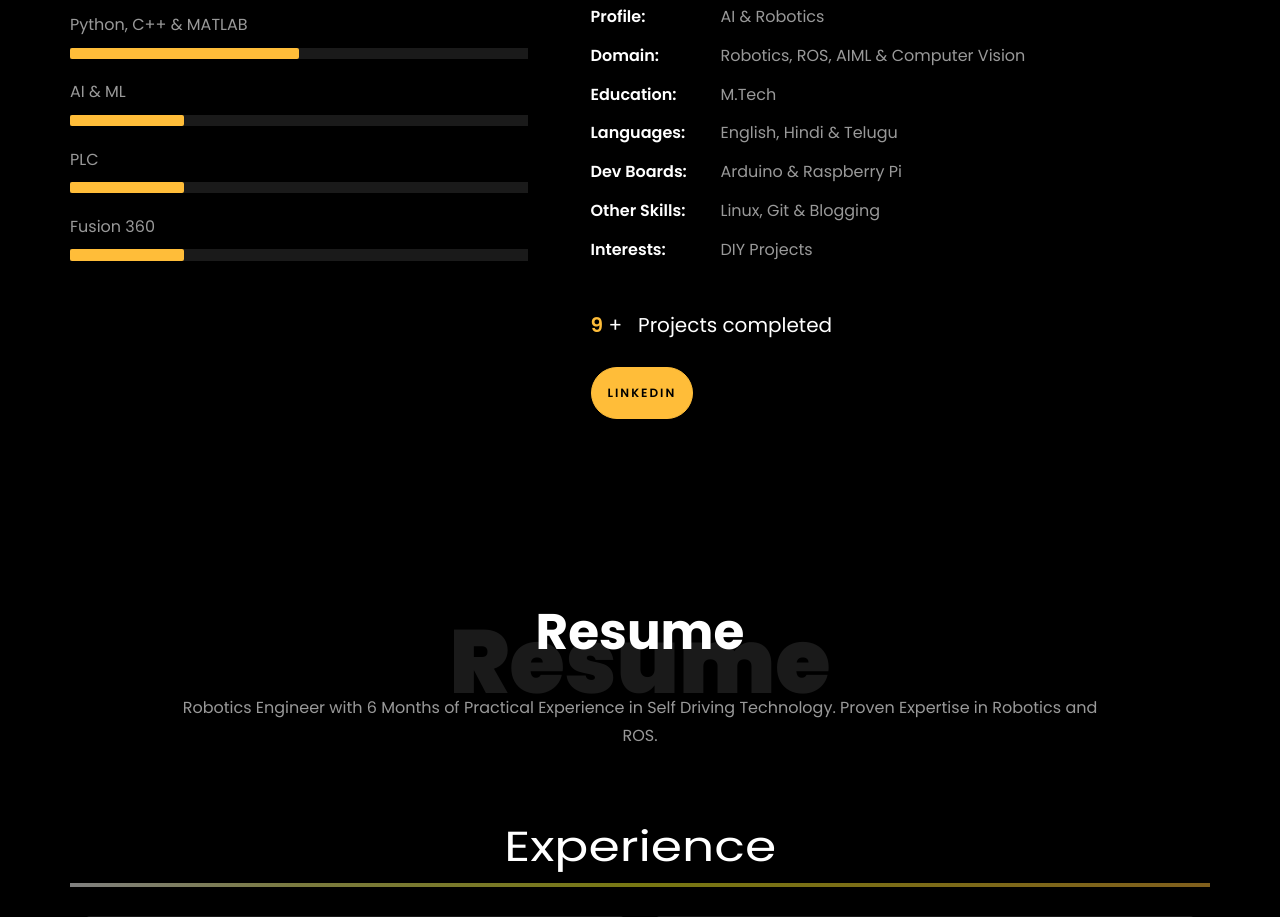
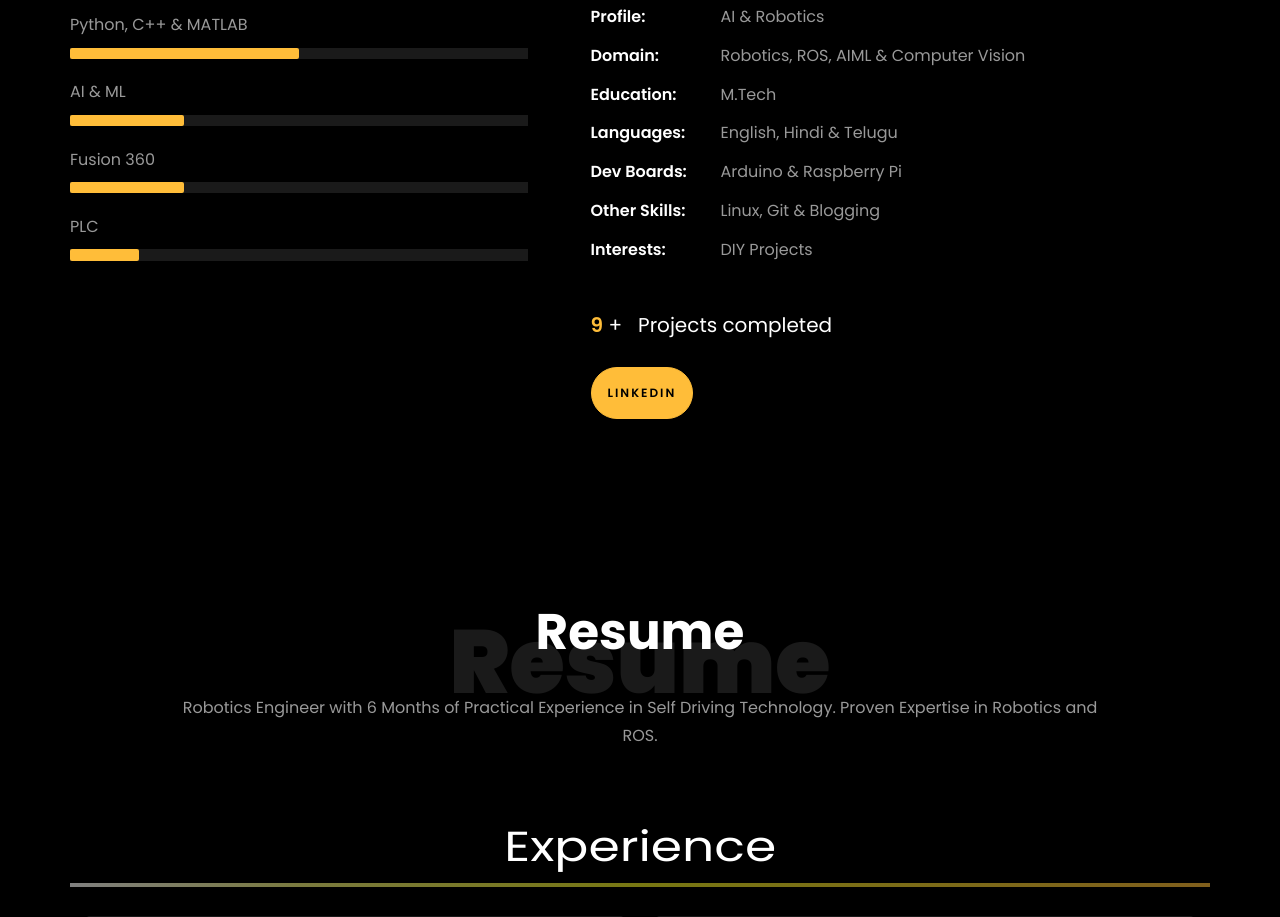
Before and after one commit to Ashish080213/portfolio, a plain HTML site: page index.html in a window 1280 px wide. Shown: the part 1142-2059 px from the top of the page. Drawn offline with Linux system fonts and the light colour scheme; animation ran at ten frames a second; files whose address does not match are found by name.

Commit message:
Updated PLC

```diff
--- a/index.html
+++ b/index.html
@@ -251,16 +251,16 @@
 											aria-valuemax="100"></div>
 									</div>
 
-									<span>PLC</span> <span class="pull-right"></span>
+									<span>Fusion 360</span> <span class="pull-right"></span>
 									<div class="progress">
-										<div class="progress-bar" role="progressbar" style="width: 25%" aria-valuenow="85" aria-valuemin="0"
+										<div class="progress-bar" role="progressbar" style="width: 25%" aria-valuenow="90" aria-valuemin="0"
 										aria-valuemax="100"></div>
 									</div>
 
-									<span>Fusion 360</span> <span class="pull-right"></span>
+									<span>PLC</span> <span class="pull-right"></span>
 									<div class="progress">
-										<div class="progress-bar" role="progressbar" style="width: 25%" aria-valuenow="90" aria-valuemin="0"
-											aria-valuemax="100"></div>
+										<div class="progress-bar" role="progressbar" style="width: 15%" aria-valuenow="85" aria-valuemin="0"
+										aria-valuemax="100"></div>
 									</div>
 									<!-- <span>Open CV</span> <span class="pull-right">50%</span>
 									<div class="progress">
```
